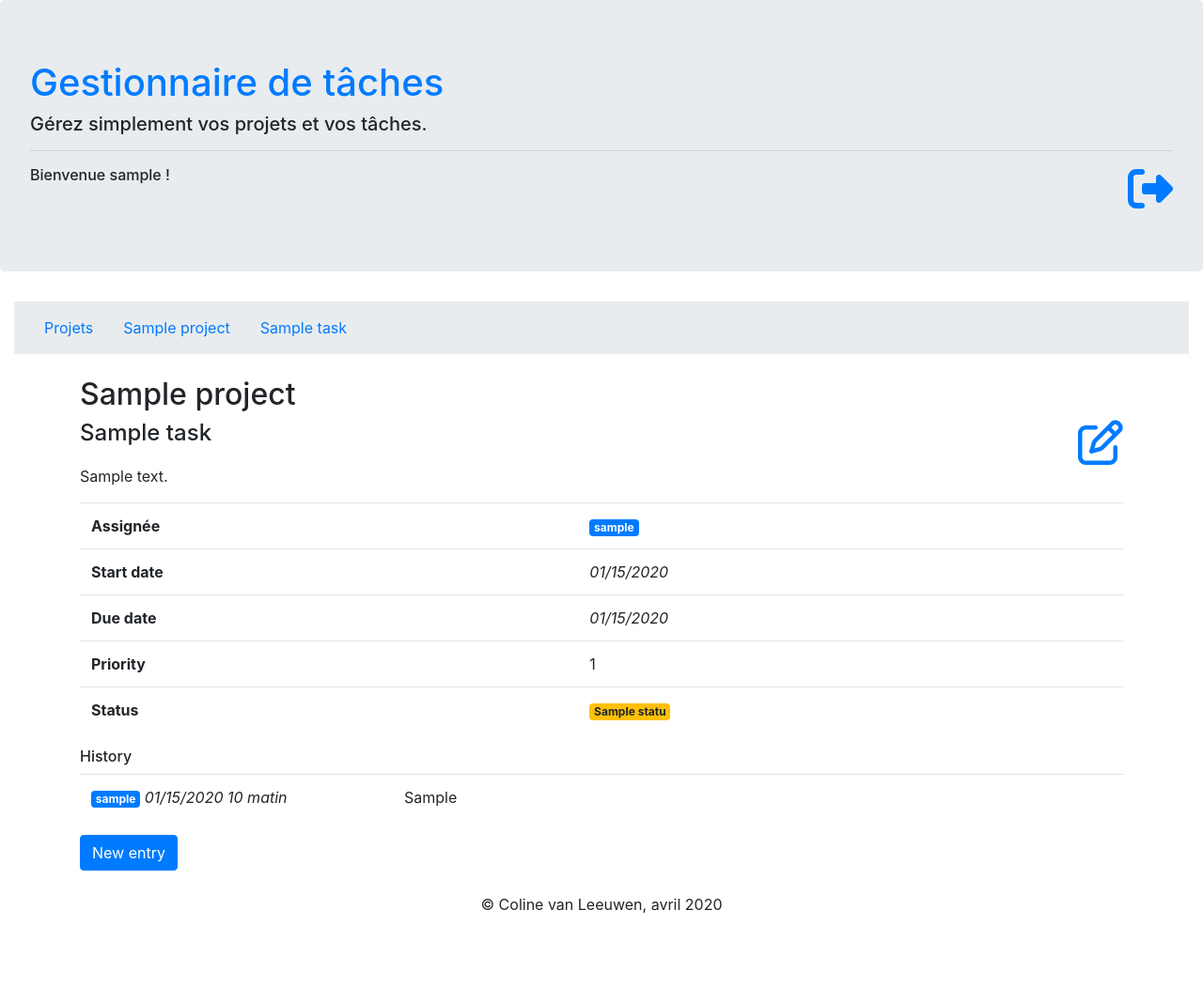
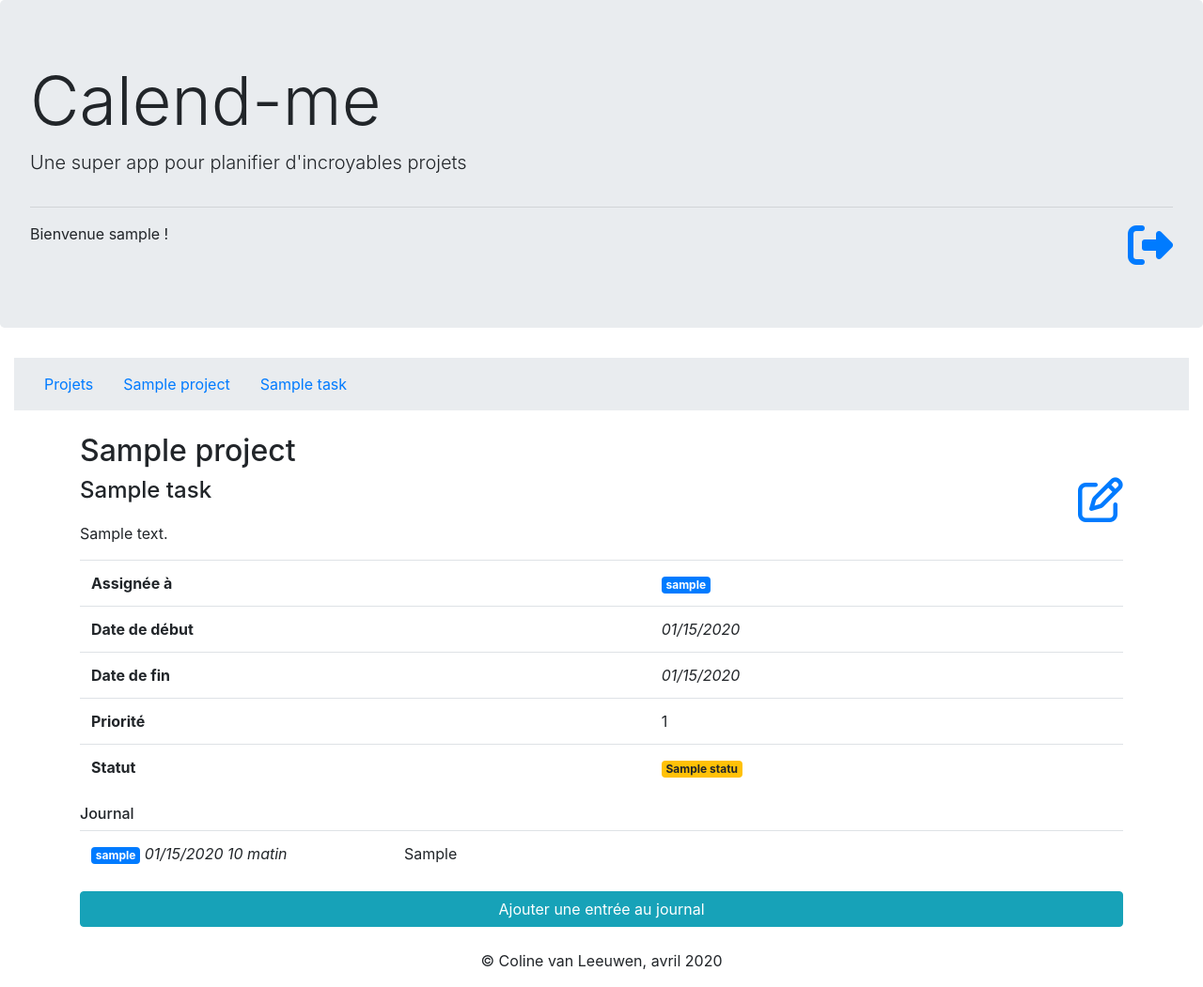
Before and after one commit to ColineVL/EISC209_Projet_GestionnaireDeTaches, a Django app: page /taskmanager/task/1 in a window 1280 px wide. Shown: the whole page at 94% size. Before the commit the page ends 972 px from the top, so only its background shows below. Run offline with Django 3.2, Linux system fonts and the light colour scheme; a user stored in the database is signed in; tables that the repository leaves empty hold one stand-in row (values such as "Sample post"); some libraries are stand-ins or nearby versions.

Commit message:
Commentaires

```diff
--- a/projet/projet/settings.py
+++ b/projet/projet/settings.py
@@ -15,7 +15,6 @@ import os
 # Build paths inside the project like this: os.path.join(BASE_DIR, ...)
 BASE_DIR = os.path.dirname(os.path.dirname(os.path.abspath(__file__)))
 
-
 # Quick-start development settings - unsuitable for production
 # See https://docs.djangoproject.com/en/2.1/howto/deployment/checklist/
 
@@ -26,7 +25,6 @@ SECRET_KEY = '0vrlk+6bi71$&x+5a0b#fqv$a8kx+^v_hc$^b8v&t!evh!ylsg'
 DEBUG = True
 
 ALLOWED_HOSTS = ['*']
-
 
 # Application definition
 
@@ -71,7 +69,6 @@ TEMPLATES = [
 
 WSGI_APPLICATION = 'projet.wsgi.application'
 
-
 # Database
 # https://docs.djangoproject.com/en/2.1/ref/settings/#databases
 
@@ -81,7 +78,6 @@ DATABASES = {
         'NAME': os.path.join(BASE_DIR, 'db.sqlite3'),
     }
 }
-
 
 # Password validation
 # https://docs.djangoproject.com/en/2.1/ref/settings/#auth-password-validators
@@ -101,7 +97,6 @@ AUTH_PASSWORD_VALIDATORS = [
     },
 ]
 
-
 # Internationalization
 # https://docs.djangoproject.com/en/2.1/topics/i18n/
 
@@ -115,7 +110,6 @@ USE_L10N = True
 
 USE_TZ = True
 
-
 # Static files (CSS, JavaScript, Images)
 # https://docs.djangoproject.com/en/2.1/howto/static-files/
 
--- a/projet/projet/urls.py
+++ b/projet/projet/urls.py
@@ -16,13 +16,8 @@ Including another URLconf
 from django.contrib import admin
 from django.urls import path, include
 
-
-
 urlpatterns = [
     path('admin/', admin.site.urls, name="admin"),
     path('taskmanager/', include('taskmanager.urls')),
-
     path('accounts/', include('django.contrib.auth.urls')),
-
-
 ]
--- a/projet/taskmanager/admin.py
+++ b/projet/taskmanager/admin.py
@@ -1,10 +1,8 @@
 from django.contrib import admin
 from .models import Project, Task, Status, Journal
 
-# Register your models here.
-
+# On enregistre nos modèles dans l'administration
 admin.site.register(Project)
 admin.site.register(Task)
 admin.site.register(Journal)
-
 admin.site.register(Status)
--- a/projet/taskmanager/forms.py
+++ b/projet/taskmanager/forms.py
@@ -2,18 +2,20 @@ from django import forms
 from .models import Task
 
 
+# Form à partir de Task
 class TaskForm(forms.ModelForm):
     class Meta:
         model = Task
         exclude = ('project',)
+        # Quand l'utilisateur crée une tache ou la modifie, il ne doit pas changer le projet associé.
 
 
+# Form pour entrer une nouvelle information complémentaire dans un journal
 class NewEntryForm(forms.Form):
     entry = forms.CharField(max_length=200)
 
-    from django import forms
 
-
+# TODO enlever : c'est un test
 class TestForm(forms.Form):
     FRUIT_CHOICES = [
         ('orange', 'Oranges'),
--- a/projet/taskmanager/templates/taskmanager/task.html
+++ b/projet/taskmanager/templates/taskmanager/task.html
@@ -2,7 +2,7 @@
 {% block title %}Task{% endblock %}
 {% load bootstrap4 %}
 
-
+{# Barre de navigation #}
 {% block nav %}
     <ul class="nav">
         <li class="nav-item">
@@ -17,14 +17,17 @@
     </ul>
 {% endblock %}
 
-
+{# Contenu de la page #}
 {% block content %}
 
-    <div class="container">
+    <!-- Titre de la page et bouton d'édition de la tâche -->
+    <div class="container" id="titre">
         <h2> {{ task.project }}</h2>
         <div class="row">
             <div class="col-sm-12">
-                <h4>{{ task }}
+                <h4>
+                    {{ task }}
+                    {# Bouton d'édition de la tâche #}
                     <a href={% url "edittask" task.id %}>
                         <i class="fa fa-pencil-square-o fa-2x fa-pull-right" title="Modify task" aria-hidden="true"></i>
                     </a>
@@ -34,65 +37,85 @@
         <p>{{ task.description }}</p>
     </div>
 
-    <div class="container">
+    <!-- Informations principales -->
+    <div class="container" id="mainInfos">
         <table class="table">
             <tr>
-                <th>Assignée</th>
+                <th>Assignée à</th>
                 <td><span class="badge badge-primary">{{ task.assignee }}</span></td>
             </tr>
             <tr>
-                <th>Start date</th>
+                <th>Date de début</th>
                 <td><i>{{ task.start_date|date:"SHORT_DATE_FORMAT" }}</i></td>
             </tr>
             <tr>
-                <th>Due date</th>
+                <th>Date de fin</th>
                 <td><i>{{ task.due_date|date:"SHORT_DATE_FORMAT" }}</i></td>
             </tr>
             <tr>
-                <th>Priority</th>
+                <th>Priorité</th>
                 <td>{{ task.priority }}</td>
             </tr>
             <tr>
-                <th>Status</th>
+                <th>Statut</th>
                 <td><span class="badge badge-warning">{{ task.status }}</span></td>
             </tr>
         </table>
-
     </div>
 
-    <div class="container">
-        <h6>History</h6>
+    <!-- Information complémentaires, ie les entrées du journal relatives à la tâche en question -->
+    <div class="container" id="history">
+        <h6>Journal</h6>
         {% if liste_journal %}
+            <!-- Cas où la tâche a des infos complémentaires -->
             <table class="table">
+                <!-- Boucle sur les entrées du journal -->
                 {% for info in liste_journal %}
                     <tr>
+                        <!-- Ce tag colHistory1 est défini dans taskmanager.css et permet de régler la largeur de la colonne -->
                         <td class="colHistory1">
+                            <!-- Affichage de l'auteur et de la date de l'info -->
                             <span class="badge badge-primary">{{ info.author }}</span>
                             <i>{{ info.date|date:"SHORT_DATETIME_FORMAT" }}</i>
                         </td>
                         <td>
+                            <!-- Affichage de l'info -->
                             {{ info.entry }}
                         </td>
-
                     </tr>
                 {% endfor %}
             </table>
         {% else %}
+            <!-- Cas où la tâche n'a pas d'infos complémentaires -->
             <p>Il n'y a pas d'entrée dans le journal...</p>
         {% endif %}
     </div>
 
-    <div class="container">
-        <button type="button" class="btn btn-primary" data-toggle="collapse" data-target="#newentry">New entry
+    <!-- Ajout d'une entrée au journal -->
+    <div class="container" id="newentry">
+        <!-- Ce bouton, si cliqué, affiche le form -->
+        <button type="button" class="btn btn-info btn-block" data-toggle="collapse" data-target="#newentry">
+            Ajouter une entrée au journal
         </button>
+        {# Grâce à collapse, cette div apparait #}
         <div id="newentry" class="collapse">
+            {# On récupère le form #}
             <form action="{% url "task" task.id %}" method="post">
                 {% csrf_token %}
                 <br>
-                {% bootstrap_field form.entry show_label=False addon_before='<i class="fa fa-pencil" aria-hidden="true"></i>' %}
-                {% buttons %}
-                    <button type="submit" class="btn btn-primary">Send</button>
-                {% endbuttons %}
+                <!-- On affiche le form et le bouton submit sur une seule ligne -->
+                <div class="row">
+                    <div class="col-lg-11">
+                        {# Le form #}
+                        {% bootstrap_field form.entry show_label=False addon_before='<i class="fa fa-pencil" aria-hidden="true"></i>' %}
+                    </div>
+                    <div class="col-lg-1">
+                        {# Le bouton #}
+                        {% buttons %}
+                            <button type="submit" class="btn btn-primary float-right">Publier</button>
+                        {% endbuttons %}
+                    </div>
+                </div>
             </form>
         </div>
     </div>
--- a/projet/taskmanager/templates/taskmanager/test.html
+++ b/projet/taskmanager/templates/taskmanager/test.html
@@ -3,7 +3,7 @@
 {% load bootstrap4 %}
 
 {% block content %}
-
+{#    TODO enlever : c'est un test#}
     <p>ok</p>
 
 
--- a/projet/templates/404.html
+++ b/projet/templates/404.html
@@ -3,14 +3,12 @@
 {% load bootstrap4 %}
 
 {% block content %}
-    <div class="container text-center">
+    <div class="container text-center" id="erreur">
         <br>
         <i class="fa fa-frown-o fa-4x" aria-hidden="true"></i>
         <h3>La page que vous avez demandé n'existe pas...</h3>
+        <!-- On propose à l'utilisateur de revenir à l'accueil -->
         <h3><a href='{% url "projects" %}'>Revenir à l'accueil.</a></h3>
-
         <br>
     </div>
-
-
 {% endblock %}
--- a/projet/templates/base.html
+++ b/projet/templates/base.html
@@ -1,49 +1,50 @@
 <!DOCTYPE html>
 <html lang="fr">
+
 <head>
     {% load bootstrap4 %}
     {% load static %}
 
     <title>{% block title %}Titre{% endblock %}</title>
+
+    <!-- Inclusion de Bootstrap -->
     <meta name="viewport" content="width=device-width, initial-scale=1">
-
     <link rel="stylesheet" href="https://maxcdn.bootstrapcdn.com/bootstrap/4.4.1/css/bootstrap.min.css">
     <script src="https://ajax.googleapis.com/ajax/libs/jquery/3.4.1/jquery.min.js"></script>
     <script src="https://cdnjs.cloudflare.com/ajax/libs/popper.js/1.16.0/umd/popper.min.js"></script>
     <script src="https://maxcdn.bootstrapcdn.com/bootstrap/4.4.1/js/bootstrap.min.js"></script>
+
+    <!-- Inclusion de FontAwesome pour utiliser des icônes -->
     <script src="https://use.fontawesome.com/64f57eceaa.js"></script>
 
+    <!-- Inclusion d'un fichier CSS en plus pour gérer la taille d'une colonne dans l'affichage des tâches -->
     <link href='{% static "css/taskmanager.css" %}' rel='stylesheet' type='text/css'/>
+</head>
 
-
-</head>
 <body>
 
+<!-- Jumbotron -->
+<div class="jumbotron" id="jumbotron">
+    <h1 class="display-3">Calend-me</h1>
+    <p class="lead">Une super app pour planifier d'incroyables projets</p>
 
-<div class="jumbotron">
-    <h1><a href='{% url "projects" %}'>Gestionnaire de tâches</a></h1>
-    <h5>Gérez simplement vos projets et vos tâches.</h5>
-    <hr>
-
+    {% if user.is_authenticated %}
+        <!-- L'utilisateur est connecté, donc on affiche son nom. -->
         <div class="row">
             <div class="col-sm-12">
-            <h6>
+                <hr>
                 Bienvenue {{ user.username }} !
-                {% if user.is_authenticated %}
                 <a href='{% url "logout" %}'>
                     <i class="fa fa-sign-out fa-3x fa-pull-right" title="logout" aria-hidden="true"></i>
                 </a>
-                {% endif %}
-            </h6>
             </div>
         </div>
-</div>
-{% block jumbotron %}
-{% endblock %}
+    {% endif %}
 </div>
 
-
-<div class="container-fluid">
+<!-- Barre de navigation -->
+{# On ne l'affiche que si l'utilisateur est connecté #}
+<div class="container-fluid" id="navigation">
     {% if user.is_authenticated %}
         <nav class="navbar navbar-light" style="background-color:#e9ecef">
             {% block nav %}
@@ -53,12 +54,12 @@
     <br>
 </div>
 
+<!-- Contenu de la page -->
+{% block content %}
+{% endblock %}
+<br>
 
-<section id="content">
-    {% block content %}{% endblock %}
-    <br>
-</section>
-
+<!-- Footer -->
 <footer>
     <div class="container text-center">
         <p>&copy; Coline van Leeuwen, avril 2020</p>
```
Also changed, not shown: projet/taskmanager/models.py (+5 -2 lines), projet/taskmanager/templates/taskmanager/modifytask.html (+15 -6 lines), projet/taskmanager/templates/taskmanager/project.html (+20 -7 lines), projet/taskmanager/templates/taskmanager/projects.html (+8 -3 lines), projet/templates/registration/login.html (+5 -13 lines), 1 other file. Lines whose indentation alone changed are shown as unchanged.
